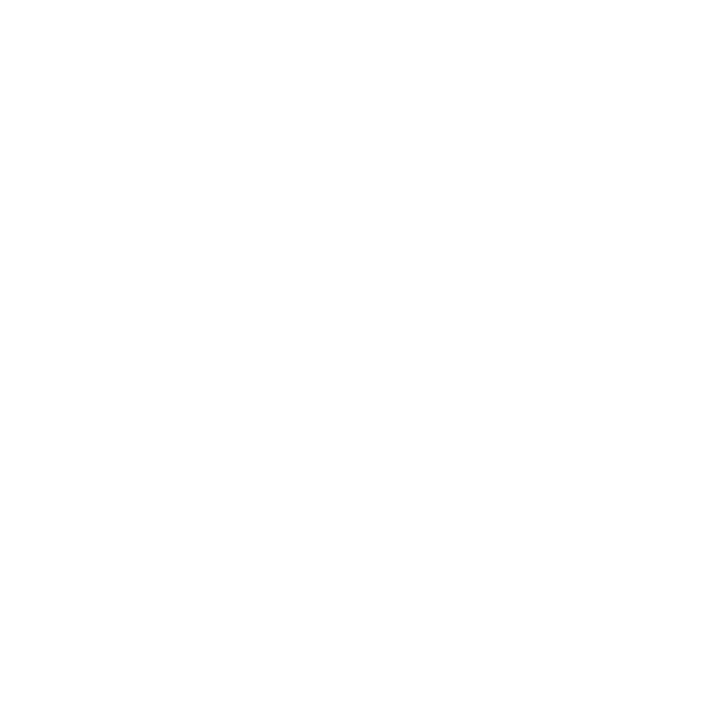
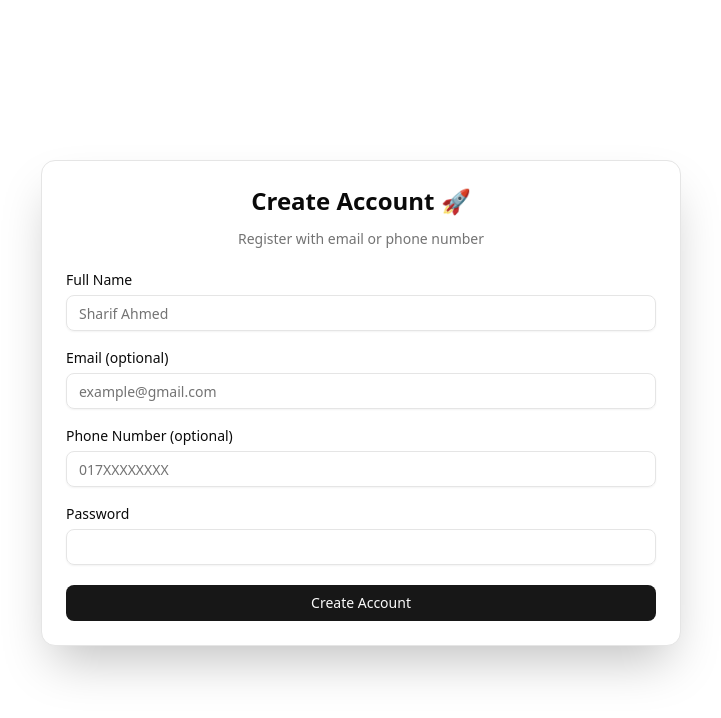
Before and after one commit to sharifstack/NodeFrontend, a React (Vite) app: page /signup in a window 1280 px wide. Before the commit this address had no page. Shown: the top 718 px of the page, without its empty margins (279-1000 px from the left). Built offline with nearby package versions, Linux system fonts and the light colour scheme.

Commit message:
Login Done

```diff
--- a/src/App.jsx
+++ b/src/App.jsx
@@ -2,6 +2,7 @@
 import Home from "./components/pages/Home";
 import { CreateCategory } from "./components/dashboard/CreateCategory";
 import Login from "./components/pages/Login";
+import Registration from "./components/pages/Registration";
 
 function App() {
   return (
@@ -14,6 +15,7 @@
         </Route>
         {/* Auth */}
         <Route path="/login" element={<Login />} />
+        <Route path="/signup" element={<Registration />} />
       </Routes>
     </BrowserRouter>
   );
--- a/src/components/dashboard/CreateCategory.jsx
+++ b/src/components/dashboard/CreateCategory.jsx
@@ -69,7 +69,7 @@
     <>
       <FullScreenLoader show={loading} />
       <Form {...form}>
-        <form onSubmit={form.handleSubmit(onSubmit)} className="space-y-6">
+        <form onSubmit={form.handleSubmit(onSubmit)} className="space-y-6 w-1/2 border rounded-2xl shadow-lg p-20 mx-auto my-[20vh]">
           {/* Name */}
           <FormField
             control={form.control}
--- a/src/components/login-form.jsx
+++ b/src/components/login-form.jsx
@@ -16,28 +16,44 @@
 import { Input } from "@/components/ui/input";
 import { useState } from "react";
 import { Eye, EyeOff } from "lucide-react";
+import { api } from "../helpers/axios";
+import { useNavigate } from "react-router";
+import FullScreenLoader from "./ui/FullScreenLoader";
 
 export function LoginForm({ className, ...props }) {
+  const navigate = useNavigate();
+  const [loading, setLoading] = useState(false);
   const [showPassword, setShowPassword] = useState(false);
   const [identifier, setIdentifier] = useState("");
   const [password, setPassword] = useState("");
 
-  function handleSubmit(e) {
+  const handleSubmit = async (e) => {
     e.preventDefault();
 
     const isEmail = identifier.includes("@");
 
-    const payload = {
-      phonenumber: isEmail ? null : identifier,
+    const data = {
+      phoneNumber: isEmail ? null : identifier,
       email: isEmail ? identifier : null,
       password: password,
     };
-
-    console.log(payload);
-    // send payload to API
+    setLoading(true);
+    try {
+      const res = await api.post("/auth/login", data);
+      if (res.statusText == "OK") {
+        localStorage.setItem("accessToken", res.data.data.accessToken);
+        navigate("/");
       }
+    } catch (error) {
+      console.log(error);
+    } finally {
+      setLoading(false);
+    }
+  };
 
   return (
+    <>
+      <FullScreenLoader show={loading} />
       <div className={cn("w-1/2 mx-auto my-[20vh]", className)} {...props}>
         <Card className="shadow-lg">
           <CardHeader className="space-y-1 text-center">
@@ -121,5 +137,6 @@
           </CardContent>
         </Card>
       </div>
+    </>
   );
 }
--- /dev/null
+++ b/src/components/pages/Registration.jsx
@@ -0,0 +1,168 @@
+import { zodResolver } from "@hookform/resolvers/zod";
+import { useForm } from "react-hook-form";
+import { z } from "zod";
+
+import { cn } from "@/lib/utils";
+import { Button } from "@/components/ui/button";
+import {
+  Card,
+  CardContent,
+  CardDescription,
+  CardHeader,
+  CardTitle,
+} from "@/components/ui/card";
+import {
+  Form,
+  FormControl,
+  FormField,
+  FormItem,
+  FormLabel,
+  FormMessage,
+} from "@/components/ui/form";
+import { Input } from "@/components/ui/input";
+import { api } from "../../helpers/axios";
+import { useNavigate } from "react-router";
+
+/* =========================
+   Zod Schema
+========================= */
+const formSchema = z
+  .object({
+    name: z.string().min(2, "Name must be at least 2 characters"),
+
+    email: z
+      .string()
+      .email("Invalid email address")
+      .optional()
+      .or(z.literal("")),
+
+    phoneNumber: z
+      .string()
+      .regex(/^01[3-9]\d{8}$/, "Invalid Bangladeshi phone number")
+      .optional()
+      .or(z.literal("")),
+
+    password: z.string().min(8, "Password must be at least 8 characters"),
+  })
+  .refine((data) => data.email || data.phoneNumber, {
+    message: "Either email or phone number is required",
+    path: ["email"], // error message placement
+  });
+
+export function RegistrationForm({ className }) {
+  const navigate = useNavigate();
+  const form = useForm({
+    resolver: zodResolver(formSchema),
+    defaultValues: {
+      name: "",
+      email: "",
+      phoneNumber: "",
+      password: "",
+    },
+  });
+
+  async function onSubmit(value) {
+    const data = {
+      name: value.name,
+      email: value.email || null,
+      phoneNumber: value.phoneNumber || null,
+      password: value.password,
+    };
+
+    try {
+      const res = await api.post("/auth/registration", data, {
+        headers: {
+          "Content-Type": "application/json",
+        },
+      });
+      console.log("Registration Data:", res);
+    } catch (error) {
+      navigate("/login");
+      console.log(error.response);
+    }
+  }
+
+  return (
+    <div className={cn("max-w-1/2 mx-auto my-[20vh]", className)}>
+      <Card className="shadow-2xl">
+        <CardHeader className="text-center space-y-1">
+          <CardTitle className="text-2xl font-semibold">
+            Create Account 🚀
+          </CardTitle>
+          <CardDescription>Register with email or phone number</CardDescription>
+        </CardHeader>
+
+        <CardContent>
+          <Form {...form}>
+            <form onSubmit={form.handleSubmit(onSubmit)} className="space-y-5">
+              {/* Name */}
+              <FormField
+                control={form.control}
+                name="name"
+                render={({ field }) => (
+                  <FormItem>
+                    <FormLabel>Full Name</FormLabel>
+                    <FormControl>
+                      <Input placeholder="Sharif Ahmed" {...field} />
+                    </FormControl>
+                    <FormMessage />
+                  </FormItem>
+                )}
+              />
+
+              {/* Email */}
+              <FormField
+                control={form.control}
+                name="email"
+                render={({ field }) => (
+                  <FormItem>
+                    <FormLabel>Email (optional)</FormLabel>
+                    <FormControl>
+                      <Input placeholder="example@gmail.com" {...field} />
+                    </FormControl>
+                    <FormMessage />
+                  </FormItem>
+                )}
+              />
+
+              {/* Phone */}
+              <FormField
+                control={form.control}
+                name="phoneNumber"
+                render={({ field }) => (
+                  <FormItem>
+                    <FormLabel>Phone Number (optional)</FormLabel>
+                    <FormControl>
+                      <Input placeholder="017XXXXXXXX" {...field} />
+                    </FormControl>
+                    <FormMessage />
+                  </FormItem>
+                )}
+              />
+
+              {/* Password */}
+              <FormField
+                control={form.control}
+                name="password"
+                render={({ field }) => (
+                  <FormItem>
+                    <FormLabel>Password</FormLabel>
+                    <FormControl>
+                      <Input type="password" {...field} />
+                    </FormControl>
+                    <FormMessage />
+                  </FormItem>
+                )}
+              />
+
+              <Button type="submit" className="w-full">
+                Create Account
+              </Button>
+            </form>
+          </Form>
+        </CardContent>
+      </Card>
+    </div>
+  );
+}
+export default RegistrationForm;
--- a/src/helpers/axios.js
+++ b/src/helpers/axios.js
@@ -2,6 +2,7 @@
 
 const api = axios.create({
   baseURL: `http://localhost:3000/api/v1`,
+  withCredentials: true,
 });
 
 // Add a request interceptor
```
Lines whose indentation alone changed are shown as unchanged.
